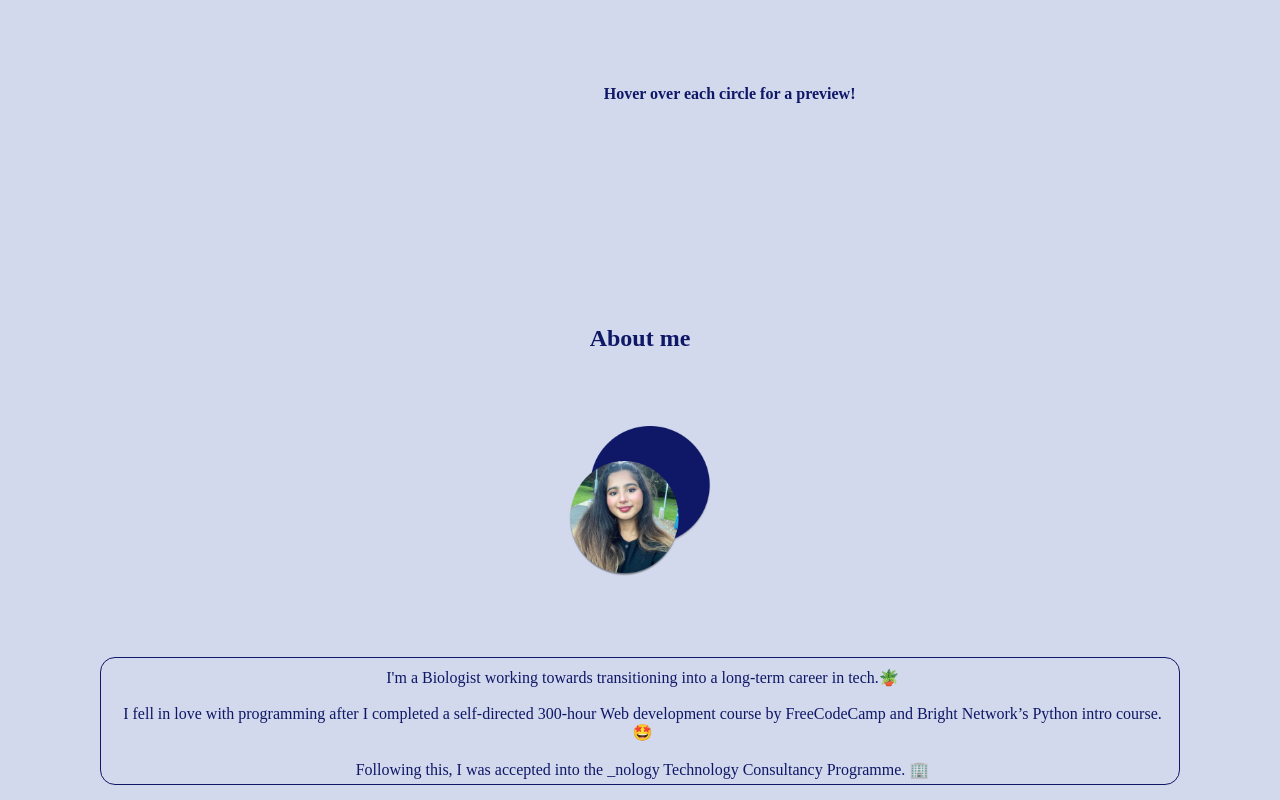
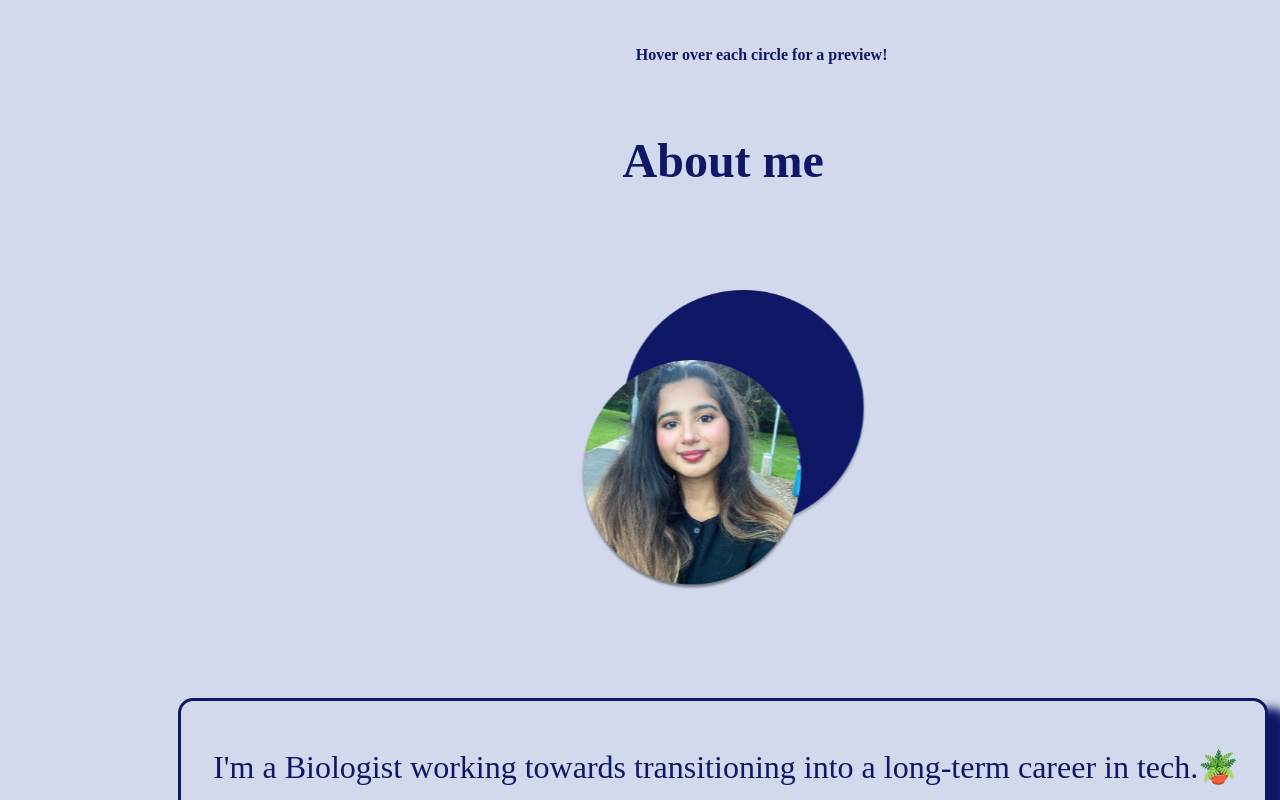
Before and after one commit to Ankita-Manmoandas/portfolio, a React (Create React App) app: page / in a window 1280 px wide. Shown: the part 3480-4280 px from the top of the page. Built offline with nearby package versions, Linux system fonts and the light colour scheme; the HTML template or start-up script is replaced by a standard one; a web font is replaced by a local one.

Commit message:
added meqia query for about me (ipad)

```diff
--- a/src/components/DisplayPicture/DisplayPicture.scss
+++ b/src/components/DisplayPicture/DisplayPicture.scss
@@ -1,6 +1,16 @@
-
+@use "../../assests//variables" as *;
 
 .display-picture {
   height: 150px;
   margin-top: 5%;
 }
+
+
+@media screen  and (min-width: $medium-screen-width), screen and (min-height:$medium-screen-height) {
+
+
+.display-picture {
+ transform: scale(2);
+}
+
+}
--- a/src/containers/About/About.jsx
+++ b/src/containers/About/About.jsx
@@ -7,6 +7,7 @@ const About = () => {
     <h2 className="about__header">About me</h2>
     <DisplayPicture />
     <div className="about__content">
+      <br />
     <p> I'm a Biologist working towards
 transitioning into a long-term career in tech.🪴
 <br />
--- a/src/containers/About/About.scss
+++ b/src/containers/About/About.scss
@@ -16,3 +16,30 @@
 
   }
 }
+
+@media screen  and (min-width: $medium-screen-width), screen and (min-height:$medium-screen-height) {
+
+
+  .about {
+    margin-top: 20%;
+    margin-left: 13%;
+
+    &__header{
+      font-size:xxx-large;
+      padding-bottom: 10%;
+    }
+    &__content {
+      width: 96%;
+      height: 60vh;
+       border: $secondary-color 3px solid;
+       box-shadow: 20px 10px 10px $secondary-color;
+       border-radius: 15px;
+       margin: auto;
+       padding: 10px 5px 5px 10px;
+       margin-top: 16%;
+       font-size: xx-large;
+
+
+    }
+  }
+}
--- a/src/containers/projects/Projects.scss
+++ b/src/containers/projects/Projects.scss
@@ -38,6 +38,7 @@
 
 
 
+
    &__header{
     font-size:xxx-large;
     margin-left: 15%;
@@ -46,11 +47,14 @@
    &__content {
   display: grid;
   grid-template-columns: auto auto;
-  width: 110vw;
+  width: 100vw;
+  margin-left: 10%;
+
+
    }
 
    &__instruction {
-   margin-left: 14%;
+   margin-left: 19%;
    margin-top: 10%;
    }
   }
```
